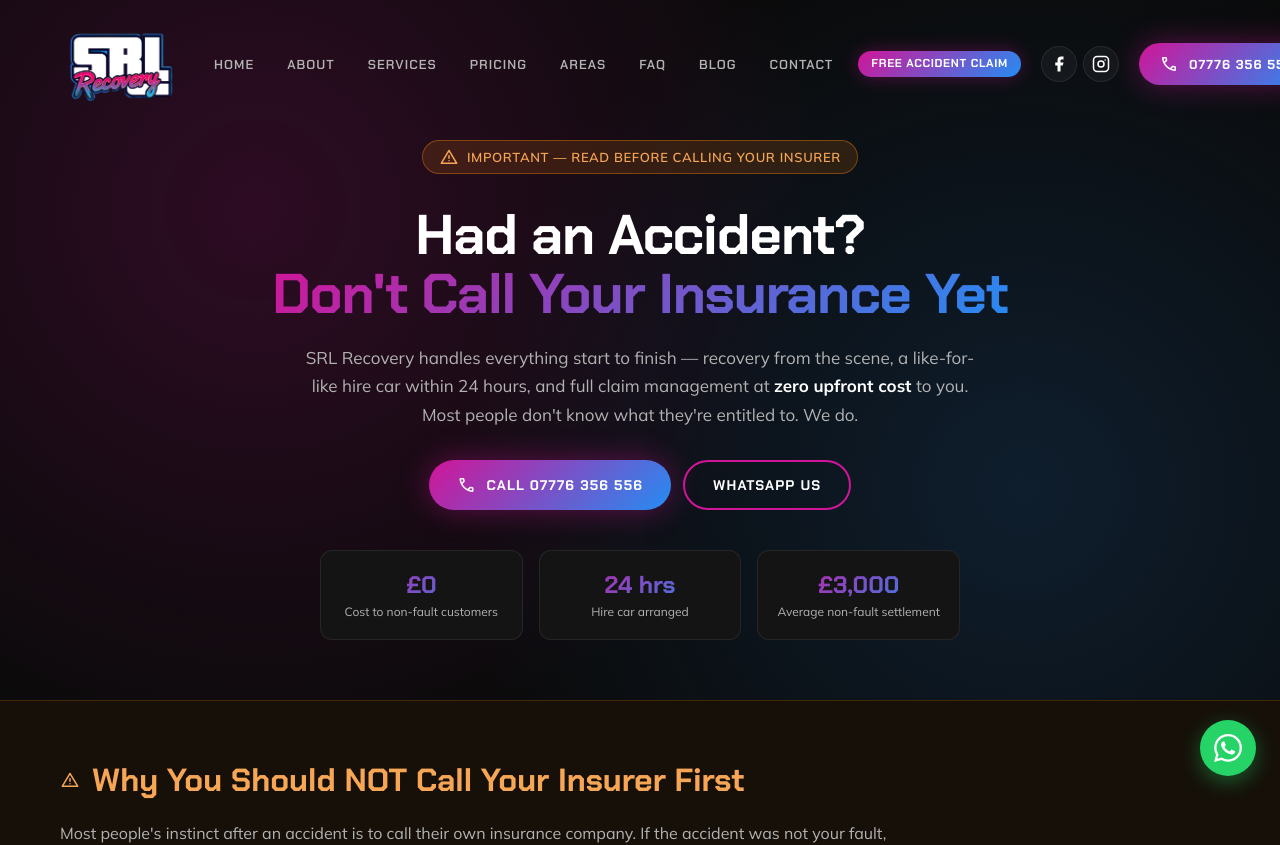
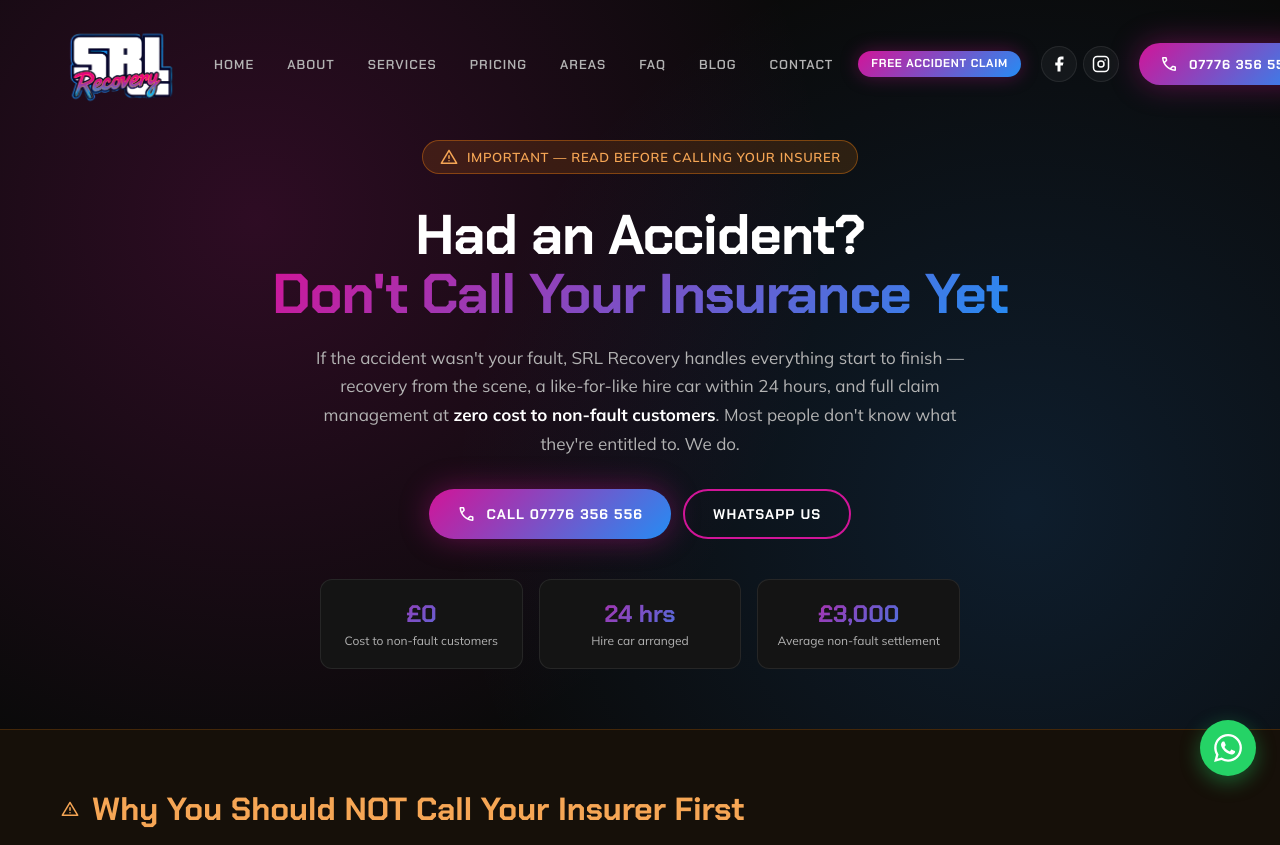
Before and after one commit to emunro22/srl-recovery, a Next.js app: page /accident-claim in a window 1280 px wide. Shown: the top 845 px of the page. Built offline with nearby package versions, Linux system fonts and the light colour scheme.

Commit message:
adding more pages

```diff
--- a/app/accident-claim/page.tsx
+++ b/app/accident-claim/page.tsx
@@ -118,10 +118,10 @@
               <span className={styles.gradient}>Don&apos;t Call Your Insurance Yet</span>
             </h1>
             <p className={styles.lead}>
-              SRL Recovery handles everything start to finish — recovery from the scene,
-              a like-for-like hire car within 24 hours, and full claim management at{' '}
-              <strong>zero upfront cost</strong> to you. Most people don&apos;t know what
-              they&apos;re entitled to. We do.
+              If the accident wasn&apos;t your fault, SRL Recovery handles everything start
+              to finish — recovery from the scene, a like-for-like hire car within 24 hours,
+              and full claim management at{' '}<strong>zero cost to non-fault customers</strong>.
+              {' '}Most people don&apos;t know what they&apos;re entitled to. We do.
             </p>
             <div className={styles.heroActions}>
               <a href="tel:+447776356556" className="btn">
```
